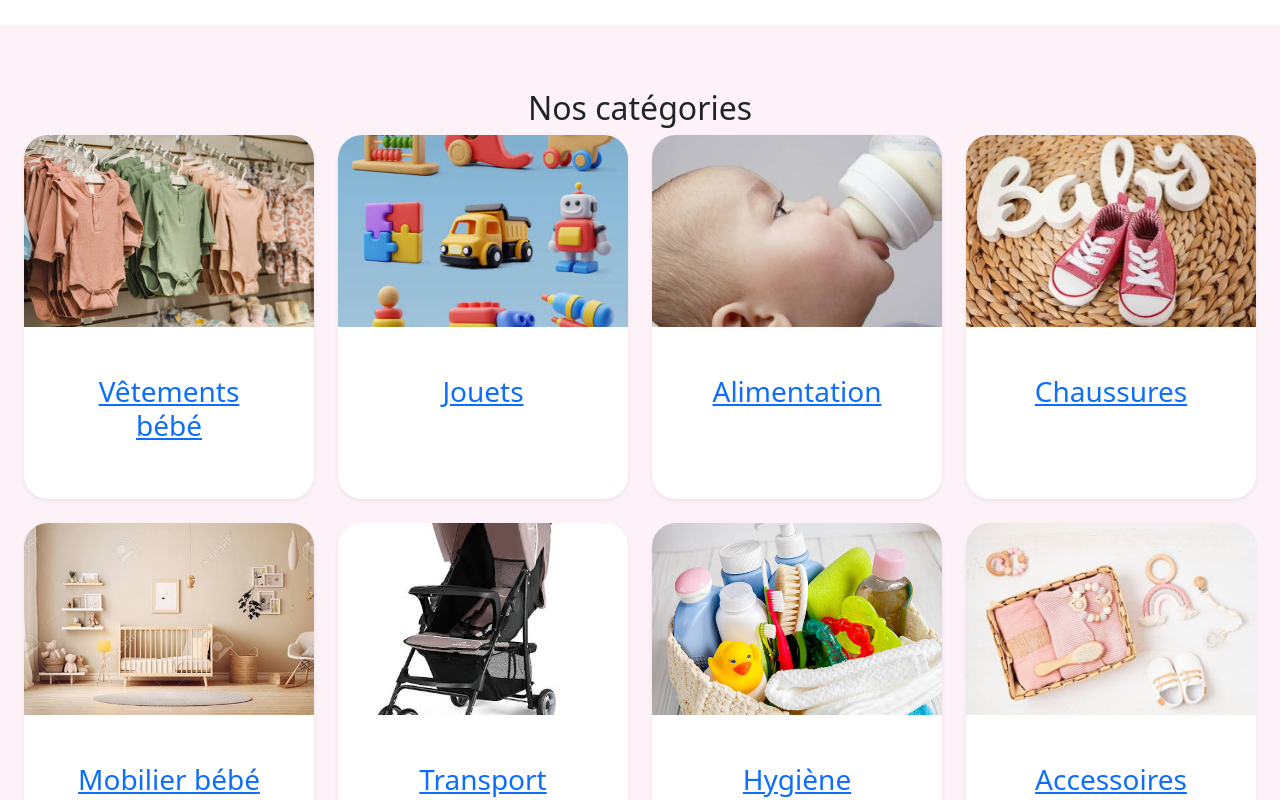
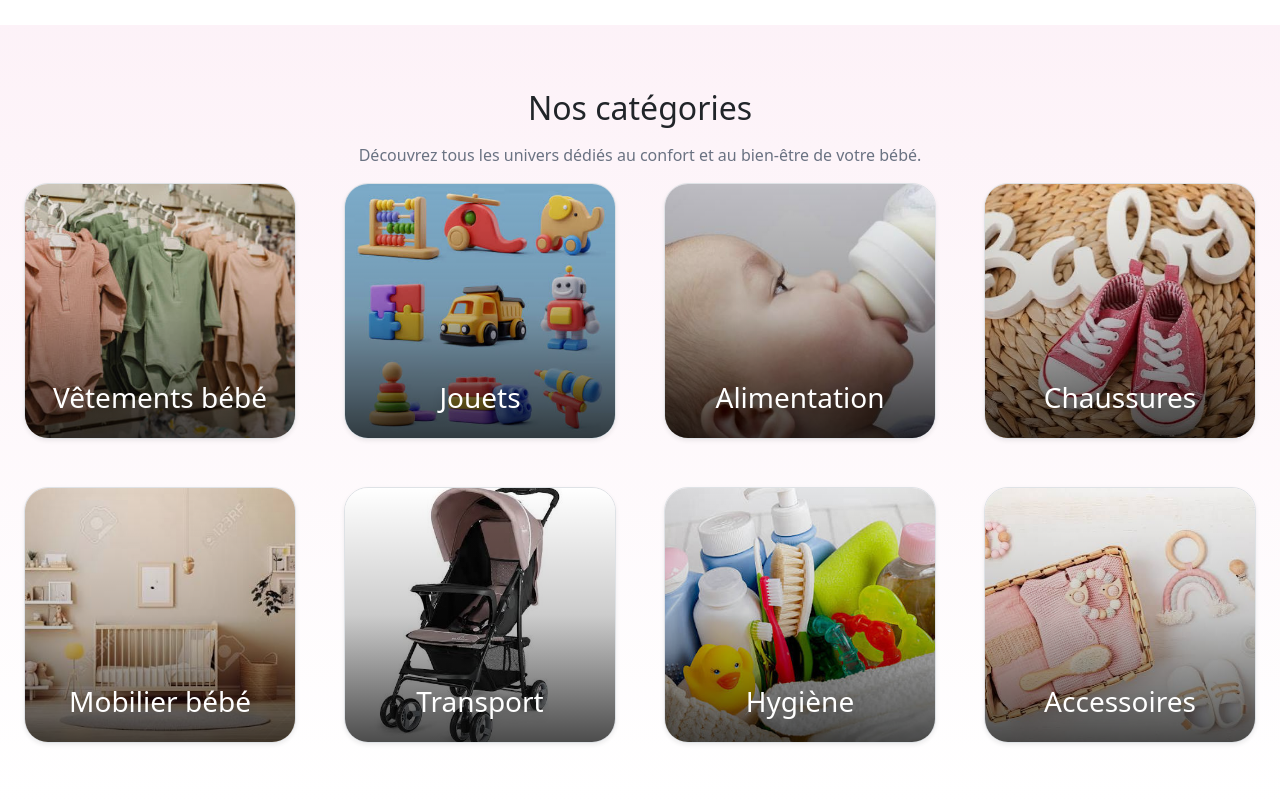
Before and after one commit to hanenbenismail-sketch/baby-shop, a Next.js app: page / in a window 1280 px wide. Shown: the part 720-1520 px from the top of the page. Built offline with nearby package versions, Linux system fonts and the light colour scheme.

Commit message:
Improve categories section UI

```diff
--- a/app/components/Categories.js
+++ b/app/components/Categories.js
@@ -1,183 +1,166 @@
 import Image from "next/image";
 import Link from "next/link";
 
-
 const categories = [
-
   {
-name:"Vêtements bébé",
-slug:"vetements",
-image:"/images/clothes.jpg"
+    name: "Vêtements bébé",
+    slug: "vetements",
+    image: "/images/clothes.jpg",
   },
-
   {
-name:"Jouets",
-slug:"jouets",
-image:"/images/toys.jpg"
+    name: "Jouets",
+    slug: "jouets",
+    image: "/images/toys.jpg",
   },
-
   {
-name:"Alimentation",
-slug:"alimentation",
-image:"/images/feeding.jpg"
+    name: "Alimentation",
+    slug: "alimentation",
+    image: "/images/feeding.jpg",
   },
-
   {
-name:"Chaussures",
-slug:"chaussures",
-image:"/images/shoes.jpg"
+    name: "Chaussures",
+    slug: "chaussures",
+    image: "/images/shoes.jpg",
   },
-
   {
-name:"Mobilier bébé",
-slug:"mobilier",
-image:"/images/nursery.jpg"
+    name: "Mobilier bébé",
+    slug: "mobilier",
+    image: "/images/nursery.jpg",
   },
-
   {
-name:"Transport",
-slug:"transport",
-image:"/images/images.jpg"
+    name: "Transport",
+    slug: "transport",
+    image: "/images/images.jpg",
   },
-
   {
-name:"Hygiène",
-slug:"hygiene",
-image:"/images/hygiene.jpg"
+    name: "Hygiène",
+    slug: "hygiene",
+    image: "/images/hygiene.jpg",
   },
-
   {
-name:"Accessoires",
-slug:"accessoires",
-image:"/images/accessories.jpg"
-}
-
+    name: "Accessoires",
+    slug: "accessoires",
+    image: "/images/accessories.jpg",
+  },
 ];
 
-
-export default function Categories(){
-
-
+export default function Categories() {
   return (
-
-<section className="
+    <section
+      className="
       py-16
-px-6
-bg-pink-50
-">
-
-
-<h2 className="
+      px-4
+      sm:px-6
+      bg-gradient-to-b
+      from-pink-50
+      to-white
+    "
+    >
+      <div className="max-w-7xl mx-auto">
+        <h2
+          className="
           text-3xl
+          md:text-4xl
           font-bold
           text-center
-mb-10
           text-gray-800
-">
-
+          mb-3
+        "
+        >
           Nos catégories
-
         </h2>
 
+        <p
+          className="
+          text-center
+          text-gray-500
+          mb-10
+          max-w-2xl
+          mx-auto
+        "
+        >
+          Découvrez tous les univers dédiés au confort et au bien-être de votre
+          bébé.
+        </p>
 
-
-<div className="
-max-w-7xl
-mx-auto
+        <div
+          className="
           grid
           grid-cols-2
           md:grid-cols-4
-gap-6
-">
-
-
-{
-categories.map((category)=>(
-
-
+          gap-5
+          md:gap-7
+        "
+        >
+          {categories.map((category) => (
             <Link
-
               key={category.slug}
-
               href={`/categories/${category.slug}`}
-
               className="
               group
-bg-white
+              relative
+              h-52
+              md:h-64
               rounded-3xl
               overflow-hidden
+              border
+              border-pink-100
               shadow-sm
-hover:shadow-xl
-transition
+              hover:shadow-2xl
+              transition-all
+              duration-300
             "
-
-
             >
-
-
-<div className="
-relative
-h-48
-">
-
-
               <Image
-
                 src={category.image}
-
                 alt={category.name}
-
                 fill
-
                 className="
                 object-cover
                 group-hover:scale-110
-transition
+                transition-transform
+                duration-500
               "
-
               />
 
+              {/* Overlay */}
+              <div
+                className="
+                absolute
+                inset-0
+                bg-gradient-to-t
+                from-black/70
+                via-black/20
+                to-transparent
+              "
+              />
 
+              {/* Title */}
+              <div
+                className="
+                absolute
+                bottom-4
+                left-4
+                right-4
+              "
+              >
+                <h3
+                  className="
+                  text-white
+                  text-base
+                  md:text-lg
+                  font-bold
+                  drop-shadow-lg
+                  text-center
+                "
+                >
+                  {category.name}
+                </h3>
               </div>
-
-
-
-<div className="
-p-5
-text-center
-">
-
-
-<h3 className="
-font-semibold
-text-lg
-text-gray-800
-">
-
-{category.name}
-
-</h3>
-
-
-
-
-
+            </Link>
+          ))}
         </div>
-
-
-</Link>
-
-
-))
-
+      </div>
+    </section>
+  );
 }
-
-
-</div>
-
-
-</section>
-
-)
-
-}
```
Lines whose indentation alone changed are shown as unchanged.
